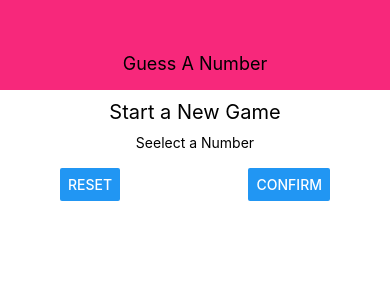
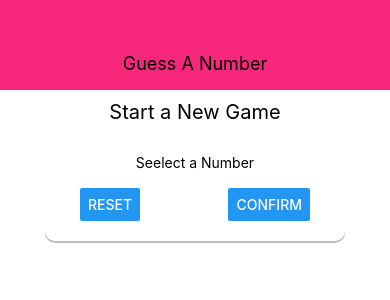
Before and after one commit to SeniorFlacko/GuessNumber, a React Native app: screen / in a window 390 px wide. Shown: the top 300 px of the page. Built offline with nearby package versions, Linux system fonts and the light colour scheme.

Commit message:
adding shadow box

```diff
--- a/screens/StartGameScreen.js
+++ b/screens/StartGameScreen.js
@@ -34,6 +34,15 @@ const styles = StyleSheet.create({
     width: 300,
     maxWidth: '80%',
     alignItems: 'center',
+
+    shadowColor: 'black',
+    shadowOffset: {width: 0, height: 2},
+    shadowOpacity: 0.26,
+
+    elevation: 8,
+    backgroundColor: 'white',
+    padding: 20,
+    borderRadius: 10,
   },
   buttonContainer: {
     flexDirection: 'row',
```
